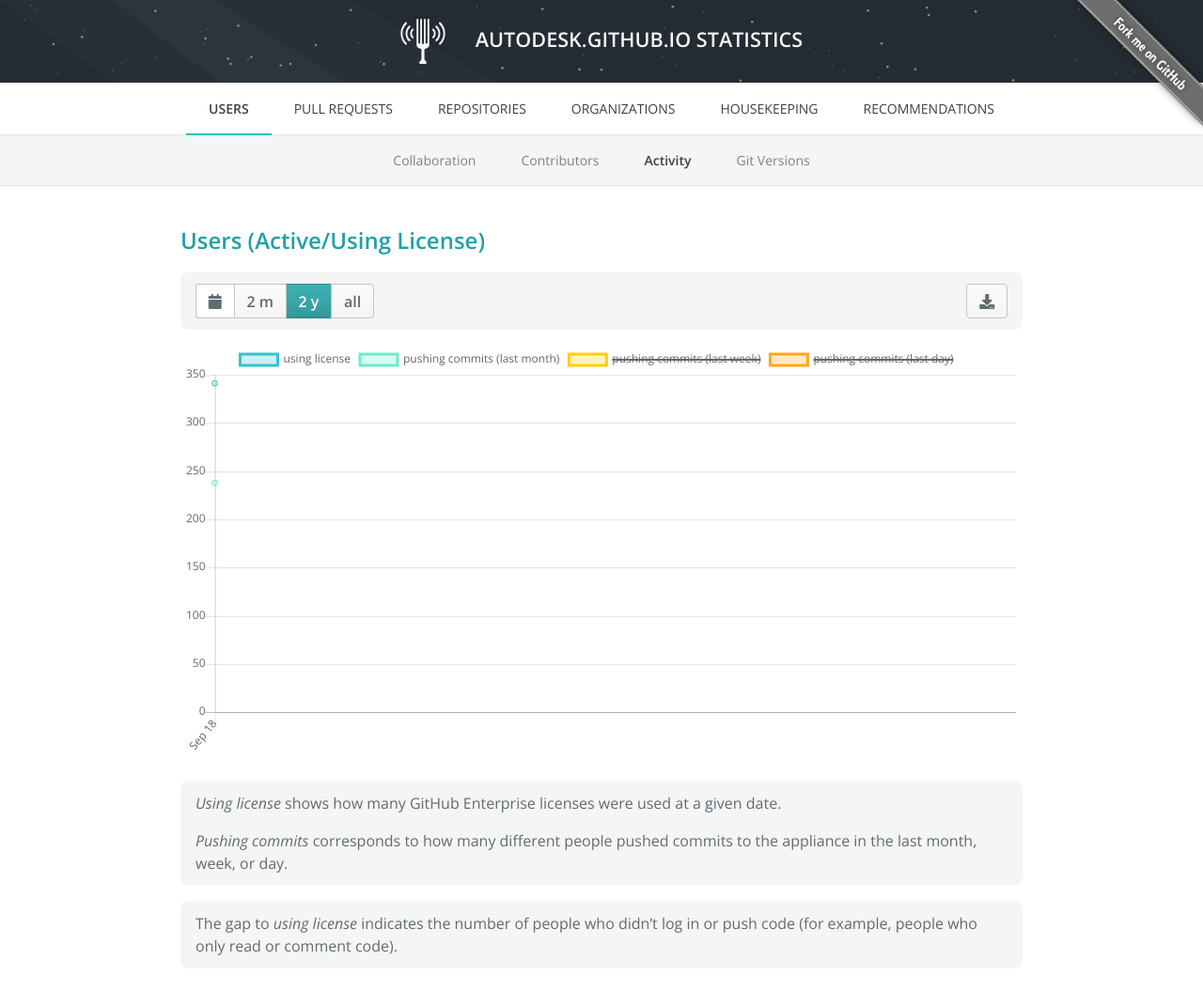
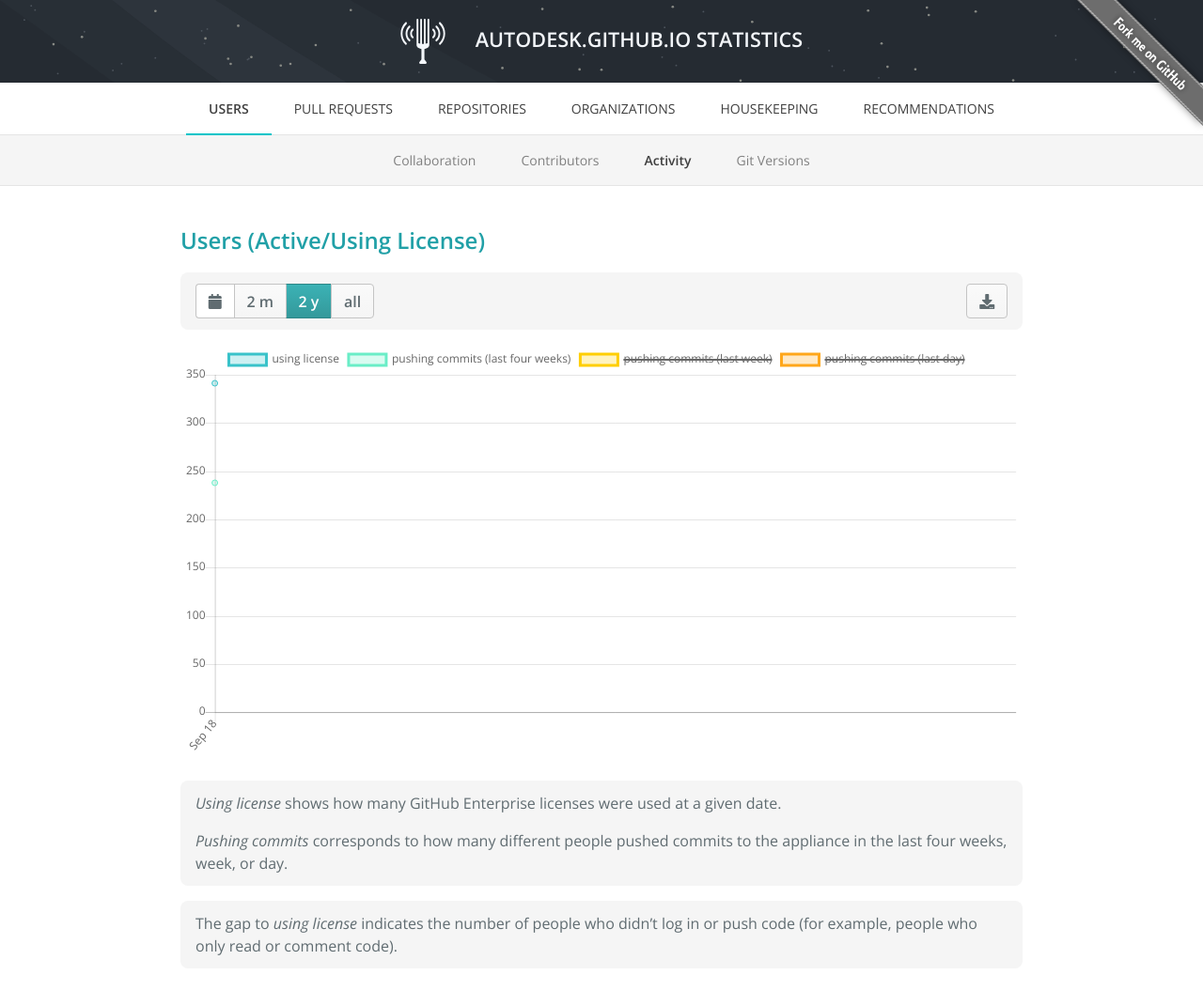
Before and after one commit to Autodesk/hubble, a Jekyll site: the page built from docs/users-activity.html, in a window 1280 px wide. Shown: the whole page at 94% size. Built offline with Jekyll 4.4.1, drawn with Linux system fonts in a browser that asks for light colours; nearby versions of some CDN libraries.

Commit message:
Switch user activity chart to 4-week intervals
The user activity chart stems from before most sliding windows and
aggregation methods were switched from 30-day intervals to 4-week
intervals. The benefit of this is that weekends are evened out, which
avoids accidentally misinterpreting some fluctuations.

This changes the user activity chart accordingly for consistency.

Additionally, the time range computation in the updater report receives
a minor refactoring based on the more recent reports.

Note that this change will invalidate previously recorded data based on
30-day intervals. However, no action is taken, because the difference
between data aggregated over 28 and 30 days is expected to be subtle.

```diff
--- a/docs/demo-data/users.tsv
+++ b/docs/demo-data/users.tsv
@@ -1,4 +1,4 @@
-date	pushing commits (last day)	pushing commits (last week)	pushing commits (last month)	using license
+date	pushing commits (last day)	pushing commits (last week)	pushing commits (last four weeks)	using license
 2017-09-25	104	184	235	330
 2017-09-24	13	182	234	326
 2017-09-23	12	181	238	325
--- a/docs/users-activity.html
+++ b/docs/users-activity.html
@@ -19,14 +19,14 @@ permalink: /users-activity
 					"series":
 					[
 						"using license",
-						"pushing commits (last month)",
+						"pushing commits (last four weeks)",
 						"pushing commits (last week)",
 						"pushing commits (last day)"
 					],
 					"visibleSeries":
 					[
 						"using license",
-						"pushing commits (last month)"
+						"pushing commits (last four weeks)"
 					],
 					"slice": [0, 61]
 				},
@@ -41,14 +41,14 @@ permalink: /users-activity
 					"series":
 					[
 						"using license",
-						"pushing commits (last month)",
+						"pushing commits (last four weeks)",
 						"pushing commits (last week)",
 						"pushing commits (last day)"
 					],
 					"visibleSeries":
 					[
 						"using license",
-						"pushing commits (last month)"
+						"pushing commits (last four weeks)"
 					],
 					"slice": [0, 106],
 					"default": true
@@ -64,14 +64,14 @@ permalink: /users-activity
 					"series":
 					[
 						"using license",
-						"pushing commits (last month)",
+						"pushing commits (last four weeks)",
 						"pushing commits (last week)",
 						"pushing commits (last day)"
 					],
 					"visibleSeries":
 					[
 						"using license",
-						"pushing commits (last month)"
+						"pushing commits (last four weeks)"
 					]
 				}
 			]
@@ -81,7 +81,7 @@ permalink: /users-activity
 			<i>Using license</i> shows how many GitHub Enterprise licenses were used at a given date.
 		</p>
 		<p>
-			<i>Pushing commits</i> corresponds to how many different people pushed commits to the appliance in the last month, week, or day.
+			<i>Pushing commits</i> corresponds to how many different people pushed commits to the appliance in the last four weeks, week, or day.
 		</p>
 	</div>
 	<div class="info-box">
```
Also changed, not shown: 1 other file.
